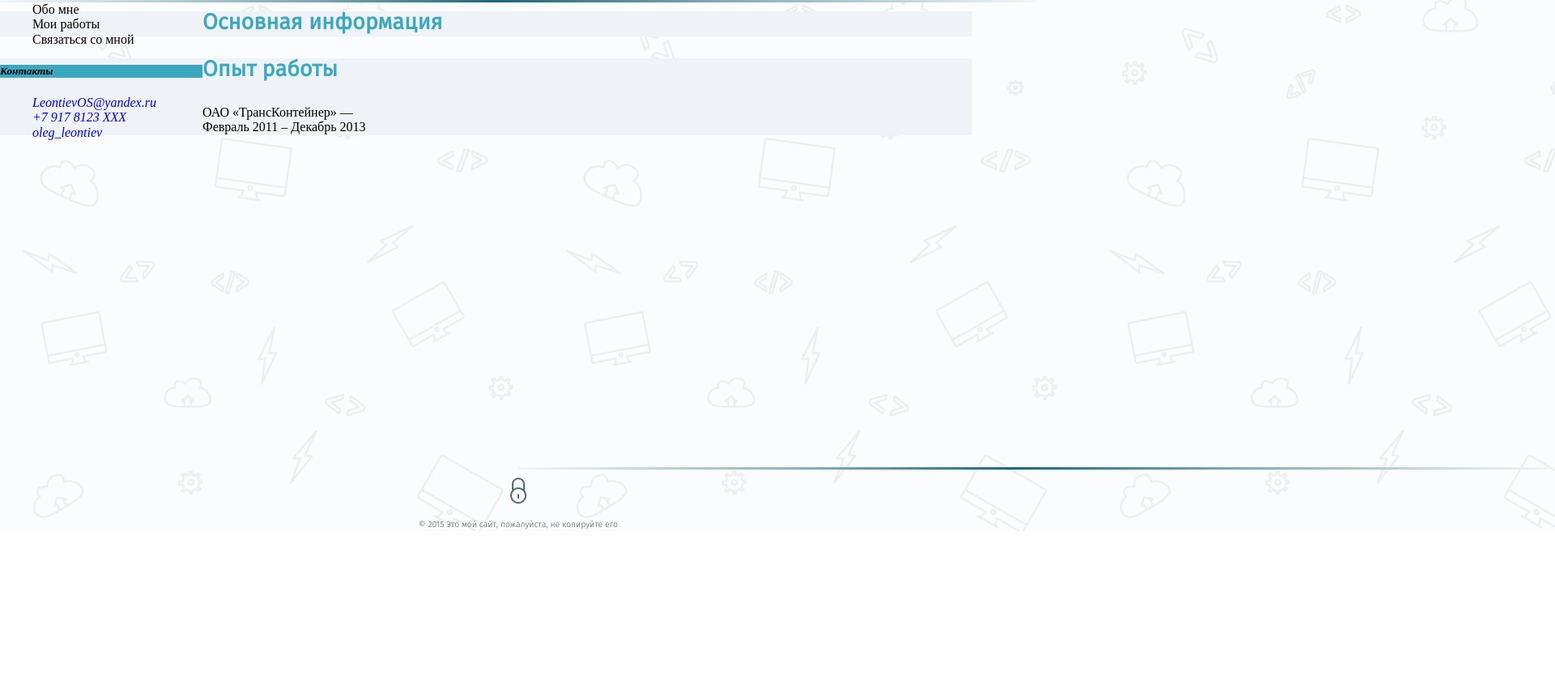
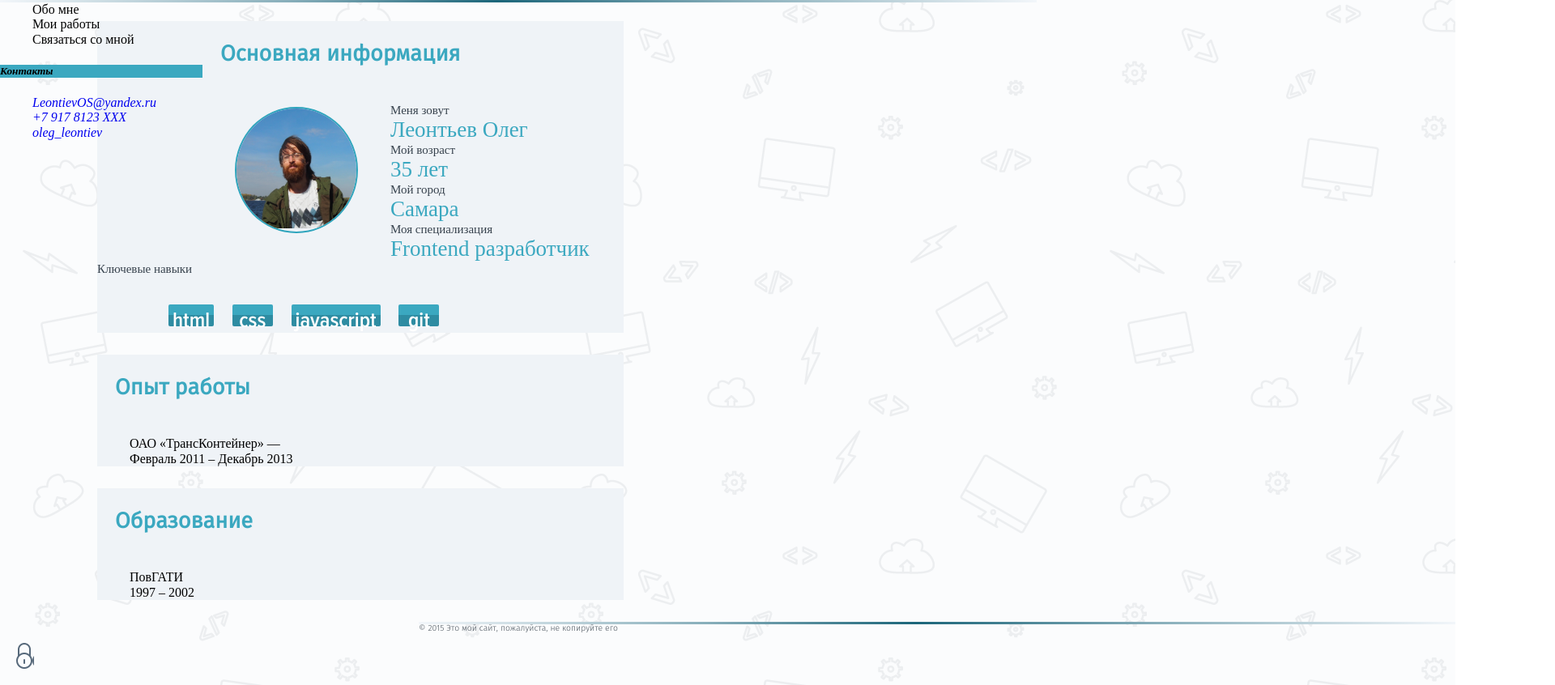
Before and after one commit to jacoder/lofts-dz1, a website: page app/index.html in a window 1280 px wide. Shown: the part 145-991 px from the top of the page at 81% size, 1920 px wide, since content can reach past the window. Before the commit the page ends 801 px from the top, so only its background shows below. Drawn offline with nearby package versions, Linux system fonts and the light colour scheme; files whose address does not match are found by name.

Commit message:
working gulp

```diff
--- a/app/css/bundle.min.css
+++ b/app/css/bundle.min.css
@@ -1 +1 @@
-.footer,.Слой_1_копия,.Фигура_1_копия_4,.логин{position:absolute}.footer{left:0;top:0;width:1400px;height:1117px;z-index:10}.логин{background-color:#58697a;left:251px;top:1063px;width:20px;height:32px;z-index:8}.©_2015__Это_мой_сайт__пожалуйста__не_копируйте_{font-size:13px;font-family:"Fira Sans";color:#4a545d;line-height:1.2;text-align:center;position:absolute;left:-15.15px;top:1070.16px;width:390px;height:13px;z-index:7}.Слой_1_копия{background-image:url('Слой 1 копия.png');left:0;top:1040px;width:1400px;height:78px;z-index:6}.Фигура_1_копия_4{background-image:-moz-linear-gradient(0deg,#1c667a 0,#f6fafe 0,#d8d8d8 0,#f2f6fa 0,#87aeba 28%,#1c667a 48%,#87aeba 71%,#f2f6fa 100%);background-image:-webkit-linear-gradient(0deg,#1c667a 0,#f6fafe 0,#d8d8d8 0,#f2f6fa 0,#87aeba 28%,#1c667a 48%,#87aeba 71%,#f2f6fa 100%);background-image:-ms-linear-gradient(0deg,#1c667a 0,#f6fafe 0,#d8d8d8 0,#f2f6fa 0,#87aeba 28%,#1c667a 48%,#87aeba 71%,#f2f6fa 100%);left:1px;top:1037px;width:1400px;height:3px;z-index:5}
+.footer,.логин{position:absolute}.footer{left:0;top:0;width:1400px;height:1117px;z-index:10}.логин{background-color:#58697a;left:251px;top:1063px;width:20px;height:32px;z-index:8}.©_2015__Это_мой_сайт__пожалуйста__не_копируйте_{font-size:13px;font-family:"Fira Sans";color:#4a545d;line-height:1.2;text-align:center;position:absolute;left:-15.15px;top:1070.16px;width:390px;height:13px;z-index:7}.logo,.Слой_1_копия,.Фигура_1_копия_4{width:1400px;position:absolute}.Слой_1_копия{background-image:url('Слой 1 копия.png');left:0;top:1040px;height:78px;z-index:6}.Фигура_1_копия_4{background-image:-moz-linear-gradient(0deg,#1c667a 0,#f6fafe 0,#d8d8d8 0,#f2f6fa 0,#87aeba 28%,#1c667a 48%,#87aeba 71%,#f2f6fa 100%);background-image:-webkit-linear-gradient(0deg,#1c667a 0,#f6fafe 0,#d8d8d8 0,#f2f6fa 0,#87aeba 28%,#1c667a 48%,#87aeba 71%,#f2f6fa 100%);background-image:-ms-linear-gradient(0deg,#1c667a 0,#f6fafe 0,#d8d8d8 0,#f2f6fa 0,#87aeba 28%,#1c667a 48%,#87aeba 71%,#f2f6fa 100%);left:1px;top:1037px;height:3px;z-index:5}.logo{left:0;top:0;height:1117px;z-index:38}.logo_hor_копия{background-image:url('logo-hor копия.png');position:absolute;left:163px;top:39px;width:179px;height:42px;z-index:37}.Основная_информация___{font-size:27px;font-family:"Fira Sans";color:#3ba8c0;line-height:1.111;text-align:left;position:absolute;left:550.94px;top:205.34px;width:293px;height:27px;z-index:88}
--- a/app/css/main.css
+++ b/app/css/main.css
@@ -1,113 +1,158 @@
 /*Fonts*/
+
 @font-face {
   font-family: 'ProximaNova';
-  src: url('../fonts/proximanovacond-semibold-webfont.eot'); /* IE9 Compat Modes */
+  src: url('../fonts/proximanovacond-semibold-webfont.eot');
+  /* IE9 Compat Modes */
   src: url('../fonts/proximanovacond-semibold-webfont.eot?#iefix') format('embedded-opentype'), /* IE6-IE8 */
   url('../fonts/proximanovacond-semibold-webfont.woff') format('woff'), /* Pretty Modern Browsers */
-       url('../fonts/proximanovacond-semibold-webfont.ttf')  format('truetype'), /* Safari, Android, iOS */
-       url('../fonts/proximanovacond-semibold-webfont.svg#svgFontName') format('svg'); /* Legacy iOS */
+  url('../fonts/proximanovacond-semibold-webfont.ttf') format('truetype'), /* Safari, Android, iOS */
+  url('../fonts/proximanovacond-semibold-webfont.svg#svgFontName') format('svg');
+  /* Legacy iOS */
 }
 @font-face {
   font-family: 'Fira Sans Book';
-  src: url('../fonts/firasans-book.eot'); /* IE9 Compat Modes */
+  src: url('../fonts/firasans-book.eot');
+  /* IE9 Compat Modes */
   src: url('../fonts/firasans-book.eot?#iefix') format('embedded-opentype'), /* IE6-IE8 */
   url('../fonts/firasans-book.woff') format('woff'), /* Pretty Modern Browsers */
-       url('../fonts/firasans-book.ttf')  format('truetype') /* Safari, Android, iOS */
+  url('../fonts/firasans-book.ttf') format('truetype')/* Safari, Android, iOS */
   ;
 }
 @font-face {
   font-family: 'Fira Sans Light';
-  src: url('../fonts/firasans-light.eot'); /* IE9 Compat Modes */
+  src: url('../fonts/firasans-light.eot');
+  /* IE9 Compat Modes */
   src: url('../fonts/firasans-light.eot?#iefix') format('embedded-opentype'), /* IE6-IE8 */
   url('../fonts/firasans-light.woff') format('woff'), /* Pretty Modern Browsers */
-       url('../fonts/firasans-light.ttf')  format('truetype') /* Safari, Android, iOS */
+  url('../fonts/firasans-light.ttf') format('truetype')/* Safari, Android, iOS */
   ;
 }
 
 /* General & body*/
+
 html {
   position: relative;
   min-height: 100%;
-
 }
-body{
+body {
   background-image: url(../img/comppattern2.png);
-  margin: 0 0 78px; /* bottom = footer height */
+  margin: 0 0 78px;
+  /* bottom = footer height */
   text-align: left;
   font-style: normal;
   max-width: 1200px;
 }
-
 a {
   text-decoration: none;
 }
-
 ul {
   /*margin: 0;
   padding: 0;*/
   list-style: none;
 }
-
+.clearfix:before, .clearfix:after {content:"";display:table;}
+.clearfix:after {clear:both;}
+.clearfix {zoom:1; /* Хак для IE 6 и 7 */}
 
 /* HEADER */
 
-header{
+header {
   background-color: #eff3f7;
   height: 116px;
 }
-
-.logo{
+.logo {
   top: 39px;
 }
-
 .social>ul {
   width: 213px;
 }
-.social li{
+.social li {
   display: inline-block;
   width: 46px;
   height: 46px;
 }
+
 /* SIDEBAR */
 
-aside{
+aside {
   word-break: break-all;
 }
-
-.sidebar{
+.sidebar {
   width: 250px;
   float: left;
+
 }
-
-.contacts h5{
-  background-color:#3ba8c0;
+.contacts h5 {
+  background-color: #3ba8c0;
 }
-
 .contactsList>li {
   cursor: pointer;
 }
 
 /* MAIN CONTENT */
-
-main>article{
+main{
+  width: 960px;
+  margin: 39px auto 39px;
+}
+main>article {
   background: #eff3f7;
+  min-width: 350px;
+  width: 650px;
+  margin-bottom: 27px;
+  margin-left: 0;
+  margin-right: auto;
 }
-main>article h3{
+main>article h3 {
   font-size: 27px;
   font-family: "Fira Sans Book";
   color: rgb(59, 168, 192);
   padding-left: 22px;
+  display: inline-block;
 }
-
-main>article h3::after{
-
+main>article h3::after {}
+main article dd {
+  font-size: 27px;
+  font-family: "Fira Sans";
+  color: rgb(59, 168, 192);
 }
-
-
+.photo {
+  float: left;
+  border: 2px solid #2fa5bd;
+  border-radius: 50%;
+  overflow: hidden;
+  margin-top: 21px;
+}
+.photo img {
+  width: 148px;
+  height: 148px;
+}
+main article dt {
+  font-size: 15px;
+  font-family: "Fira Sans";
+  color: rgb(55, 66, 77);
+  line-height: 1.2;
+}
+.skills li {
+  font-family: 'ProximaNova';
+  font-size: 14 pt;
+  padding: 5px;
+  color: #fff;
+  text-align: center;
+  list-style: none;
+  display: inline-block;
+  height: 17px;
+  min-width: 40px;
+  margin: 8px;
+  border-radius: 2px;
+  background-image: -moz-linear-gradient( 90deg, rgb(46, 140, 162) 0%, rgb(46, 140, 162) 52%, rgb(59, 168, 192) 53%, rgb(59, 168, 192) 100%);
+  background-image: -webkit-linear-gradient( 90deg, rgb(46, 140, 162) 0%, rgb(46, 140, 162) 52%, rgb(59, 168, 192) 53%, rgb(59, 168, 192) 100%);
+  background-image: -ms-linear-gradient( 90deg, rgb(46, 140, 162) 0%, rgb(46, 140, 162) 52%, rgb(59, 168, 192) 53%, rgb(59, 168, 192) 100%);
+}
 
 /* FOOTER */
 
-footer{
+footer {
   position: absolute;
   left: 0;
   bottom: 0;
@@ -119,6 +164,17 @@ footer{
   line-height: 1.2;
   text-align: center;
 }
+#login_link {
+  position: absolute;
+  top: 26px;
+  left: 20px;
+  width: 22px;
+  height: 32px;
+  background: url(img/unlogged.png);
+}
+#login_link:hover {
+  background: url(img/logged.png);
+}
 
 /*
 .logged_in:{
@@ -129,13 +185,12 @@ footer{
 }
 */
 
-footer::before, header::after{
+footer::before, header::after {
   content: '';
-  background-image: -moz-linear-gradient( 0deg, rgb(28,102,122) 0%, rgb(246,250,254) 0%, rgb(216,216,216) 0%, rgb(242,246,250) 0%, rgb(135,174,186) 28%, rgb(28,102,122) 48%, rgb(135,174,186) 71%, rgb(242,246,250) 100%);
-  background-image: -webkit-linear-gradient( 0deg, rgb(28,102,122) 0%, rgb(246,250,254) 0%, rgb(216,216,216) 0%, rgb(242,246,250) 0%, rgb(135,174,186) 28%, rgb(28,102,122) 48%, rgb(135,174,186) 71%, rgb(242,246,250) 100%);
-  background-image: -ms-linear-gradient( 0deg, rgb(28,102,122) 0%, rgb(246,250,254) 0%, rgb(216,216,216) 0%, rgb(242,246,250) 0%, rgb(135,174,186) 28%, rgb(28,102,122) 48%, rgb(135,174,186) 71%, rgb(242,246,250) 100%);
+  background-image: -moz-linear-gradient( 0deg, rgb(28, 102, 122) 0%, rgb(246, 250, 254) 0%, rgb(216, 216, 216) 0%, rgb(242, 246, 250) 0%, rgb(135, 174, 186) 28%, rgb(28, 102, 122) 48%, rgb(135, 174, 186) 71%, rgb(242, 246, 250) 100%);
+  background-image: -webkit-linear-gradient( 0deg, rgb(28, 102, 122) 0%, rgb(246, 250, 254) 0%, rgb(216, 216, 216) 0%, rgb(242, 246, 250) 0%, rgb(135, 174, 186) 28%, rgb(28, 102, 122) 48%, rgb(135, 174, 186) 71%, rgb(242, 246, 250) 100%);
+  background-image: -ms-linear-gradient( 0deg, rgb(28, 102, 122) 0%, rgb(246, 250, 254) 0%, rgb(216, 216, 216) 0%, rgb(242, 246, 250) 0%, rgb(135, 174, 186) 28%, rgb(28, 102, 122) 48%, rgb(135, 174, 186) 71%, rgb(242, 246, 250) 100%);
   position: absolute;
   width: 100%;
   height: 3px;
-
 }
--- a/app/index.html
+++ b/app/index.html
@@ -44,7 +44,7 @@
 
 <body>
   <!--[if lt IE 7]>
-    <p class="browsehappy">Ваш браузер <strong>устарел</strong>. Пожалуйста<a href="http://browsehappy.com/">обновите</a> его.</p>
+    <p class="browsehappy">Ваш браузер <strong>устарел</strong>. Пожалуйста, <a href="http://browsehappy.com/">обновите</a> его.</p>
   <![endif]-->
 
   <!-- /* HEADER */ -->
@@ -98,10 +98,33 @@
 
 
   <!-- /* MAIN CONTENT */ -->
-  <main class="main">
+  <main class="main clearfix">
 
     <article class="basic">
       <h3>Основная информация</h3>
+    <figure class="photo">
+      <img src="./img/photo.jpg" alt="моё фото" />
+    </figure>
+  <dl class="wrap-basic-info">
+      <dt>Меня зовут</dt>
+      <dd>Леонтьев Олег</dd>
+      <dt>Мой возраст</dt>
+      <dd>35 лет</dd>
+      <dt>Мой город</dt>
+      <dd>Самара</dd>
+      <dt>Моя специализация</dt>
+      <dd>Frontend разработчик</dd>
+      <dt>Ключевые навыки</dt>
+      <dd>
+        <ul class="skills">
+          <li>html</li>
+          <li>css</li>
+          <li>javascript</li>
+          <li>git</li>
+        </ul>
+
+      </dd>
+</dl>
 
 
     </article>
@@ -118,7 +141,17 @@
       </ul>
     </article>
 
-
+    <article id="education">
+      <h3>Образование</h3>
+      <ul>
+        <li>
+          <span class="firm">ПовГАТИ</span>
+          <!-- &mdash; -->
+          <div class="timespan">1997 &ndash; 2002</div>
+        </li>
+        <li></li>
+      </ul>
+    </article>
   </main>
 
 
@@ -127,16 +160,17 @@
   <!-- /* FOOTER */ -->
 
   <footer>
-    <figure>
-      <a href="#">
-        <img src="./img/unlogged.png" alt="" />
+
+    <!-- <figure> -->
+    <a id="login_link" href="login.php" title="Админка">
+      <!-- <img src="./img/unlogged.png" alt="Админка ;)" /> -->
     </a>
-    </figure>
+    <!-- </figure> -->
     <small>&copy; 2015 Это мой сайт, пожалуйста, не копируйте его</small>
   </footer>
 
 </body>
-<script src="bower_components/jquery/dist/jquery.min.js"></script>
+<script src="../bower_components/jquery/dist/jquery.min.js"></script>
 <script src="js/main.js"></script>
 
 </html>
```
Also changed, not shown: gulpfile.js (+32 -25 lines), README.md. Lines whose indentation alone changed are shown as unchanged.
